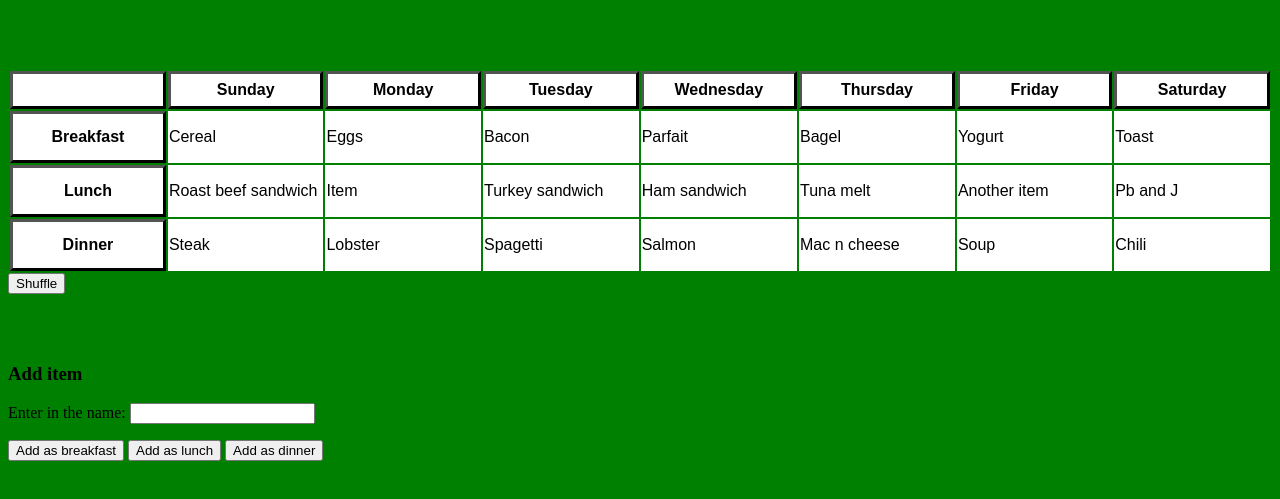
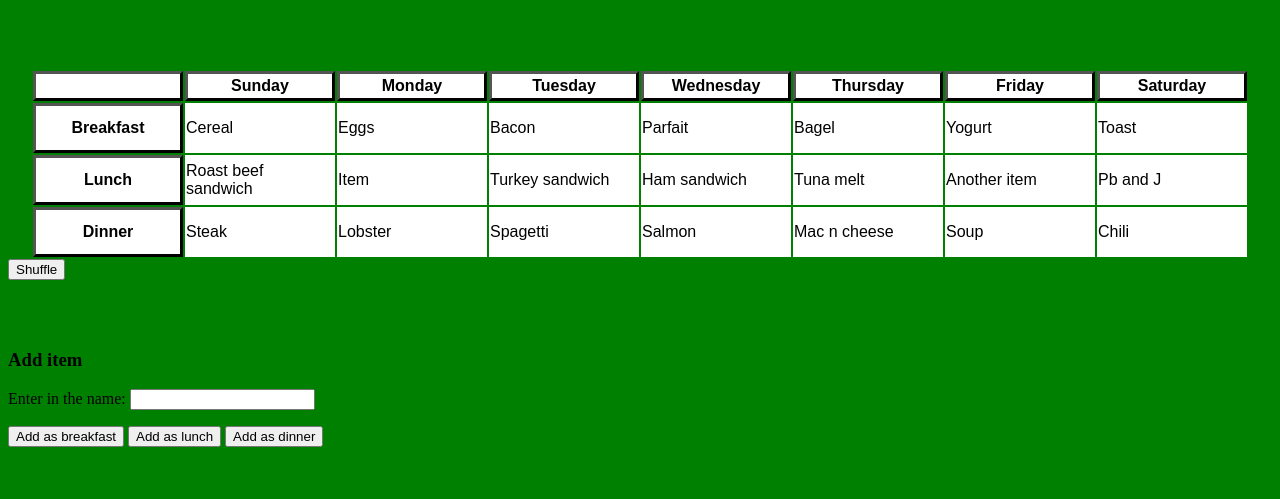
Before and after one commit to lukewhite32/lukewhite32.github.io, a plain HTML site: page index.html in a window 1280 px wide. Shown: the part 61-560 px from the top of the page. Drawn offline with Linux system fonts and the light colour scheme.

Commit message:
fix safari bug

```diff
--- a/style.css
+++ b/style.css
@@ -1,3 +1,7 @@
+* {
+    -webkit-box-sizing: border-box;
+}
+
 h1 {
     text-align: center;
     font-family: Arial, Helvetica, sans-serif;
```
